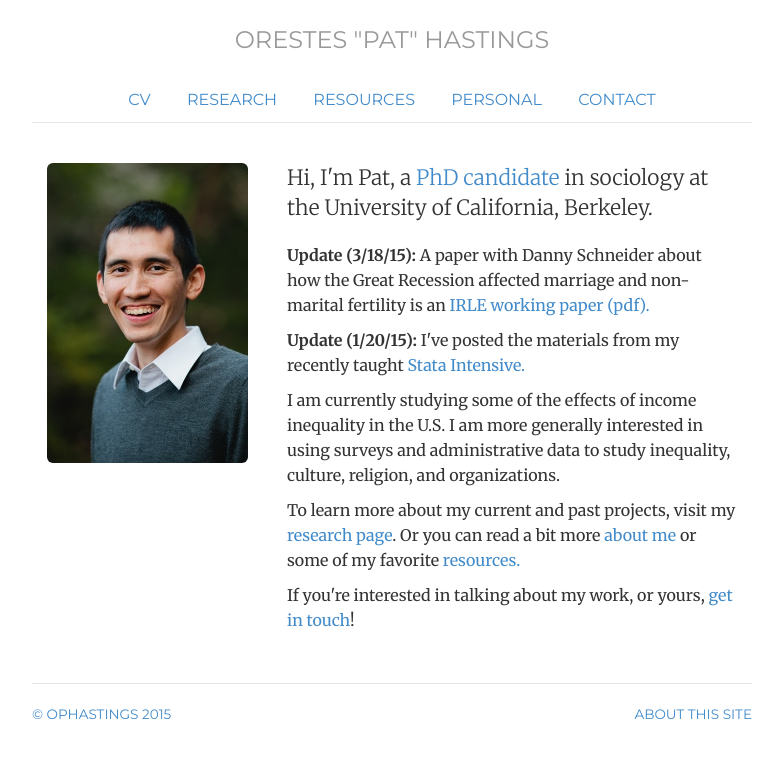
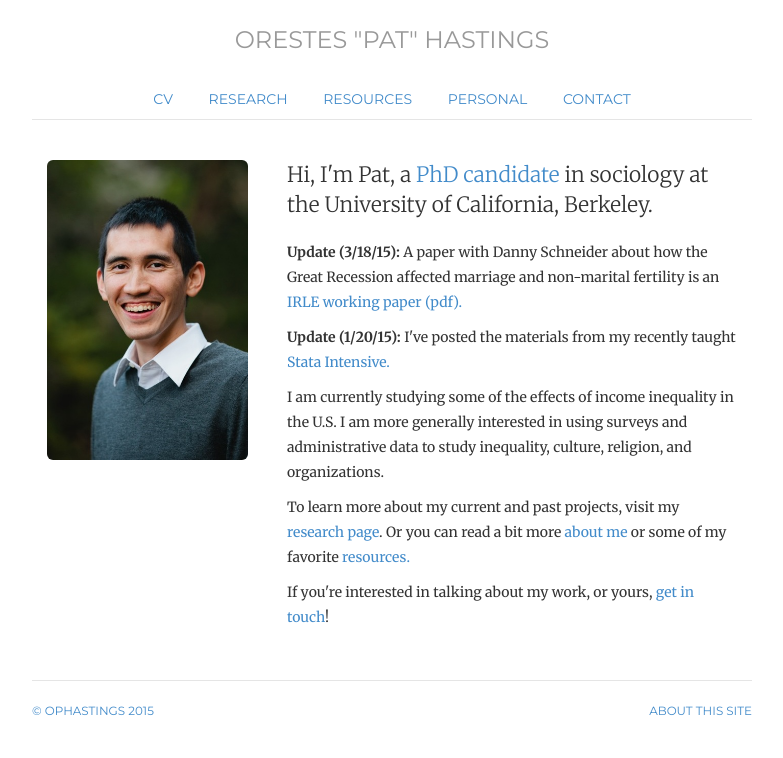
Before and after one commit to ophastings/ophastings.github.io, a Jekyll site: the page built from index.html, in a window 1280 px wide. Shown: the top 758 px of the page, without its empty margins (248-1031 px from the left). Built offline with Jekyll 4.4.1, drawn with Linux system fonts in a browser that asks for light colours; comment, search, counter and statistics services are not loaded.

Commit message:
Update style.css

```diff
--- a/css/style.css
+++ b/css/style.css
@@ -1,7 +1,7 @@
 @import url(http://fonts.googleapis.com/css?family=Merriweather:300,300italic,400,400italic,700,700italic);
 @import url(http://fonts.googleapis.com/css?family=Montserrat);
 
-body { padding-top: 20px; padding-bottom: 0px; font-family: 'Merriweather', Georgia, Times; font-size: 16px; }
+body { padding-top: 20px; padding-bottom: 0px; font-family: 'Merriweather', Georgia, Times; font-size: 14px; }
 
 h1, h2, h3, h4, h5, h6, .h1, .h2, .h3, .h4, .h5, .h6 { font-family: 'Merriweather', Georgia, Times; font-weight: 700; text-align: center; }
 
```
